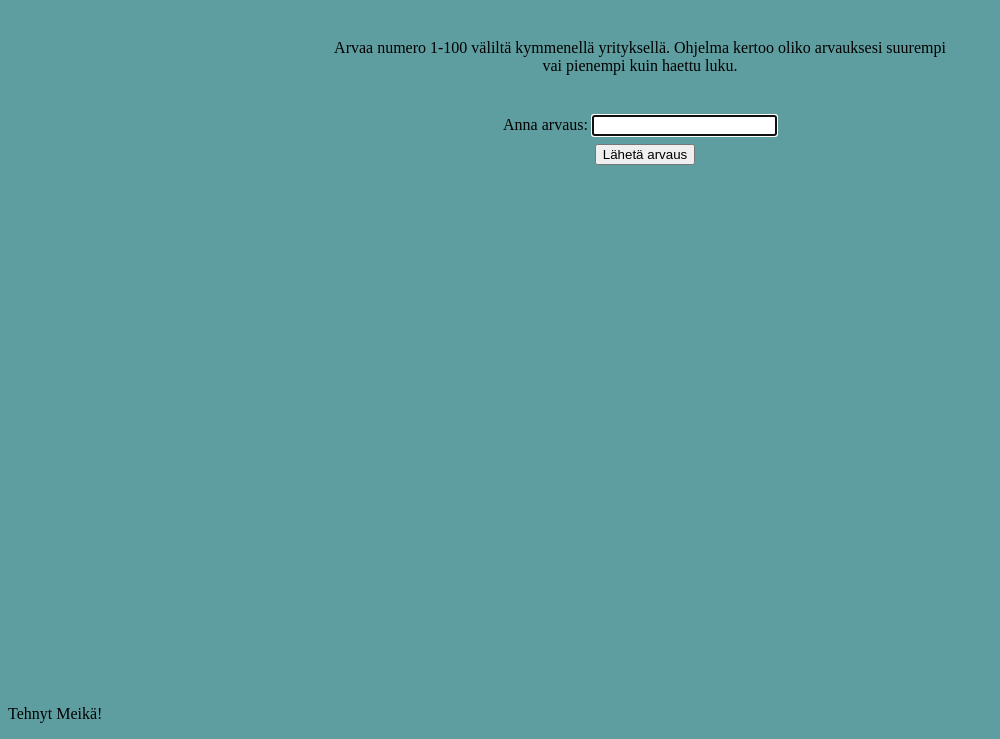
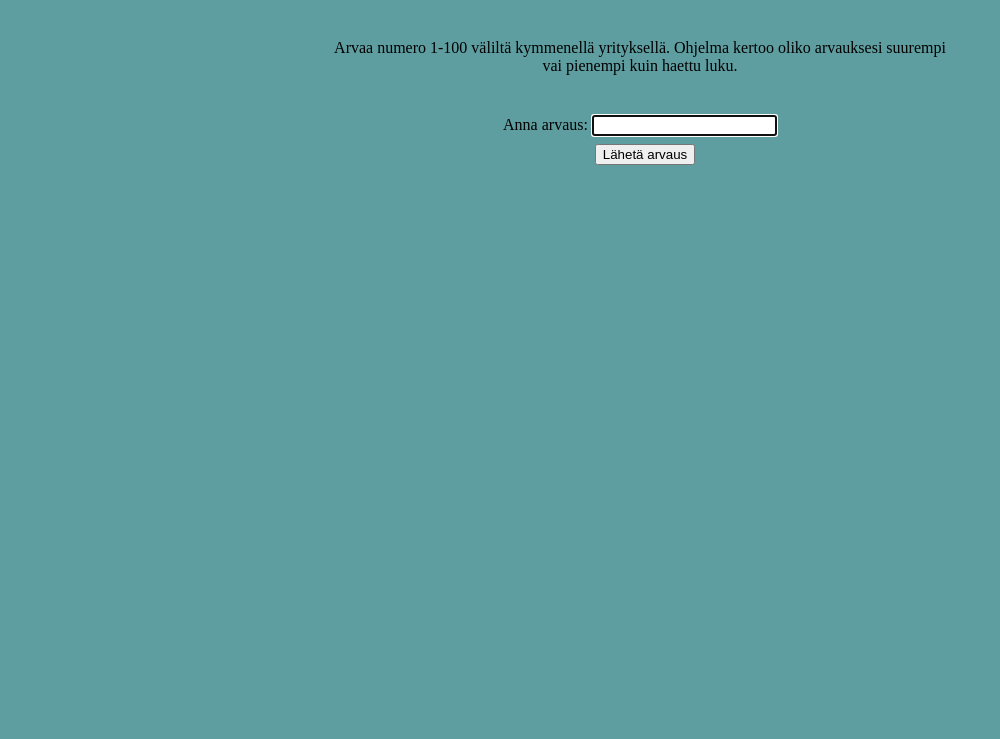
Before and after one commit to Aismanne/Aismanne.github.io, a plain HTML site: page index.html in a window 1280 px wide. Shown: the part 61-800 px from the top of the page, without its empty margins (0-1000 px from the left). Drawn offline with Linux system fonts and the light colour scheme.

Commit message:
Removed the footer

```diff
--- a/index.html
+++ b/index.html
@@ -35,11 +35,6 @@
 
     </div>
 
-    <footer>
-        <p>Tehnyt Meikä!</p>
-    </footer>
-
-
 </body>
 
 </html>
--- a/styles.css
+++ b/styles.css
@@ -30,11 +30,6 @@ body {
     max-width: 20%;
 }
 
-footer {
-    position: fixed;
-    top: calc(100vh - 50px);
-}
-
 body h1 {
     padding: 100x;
 }
```
